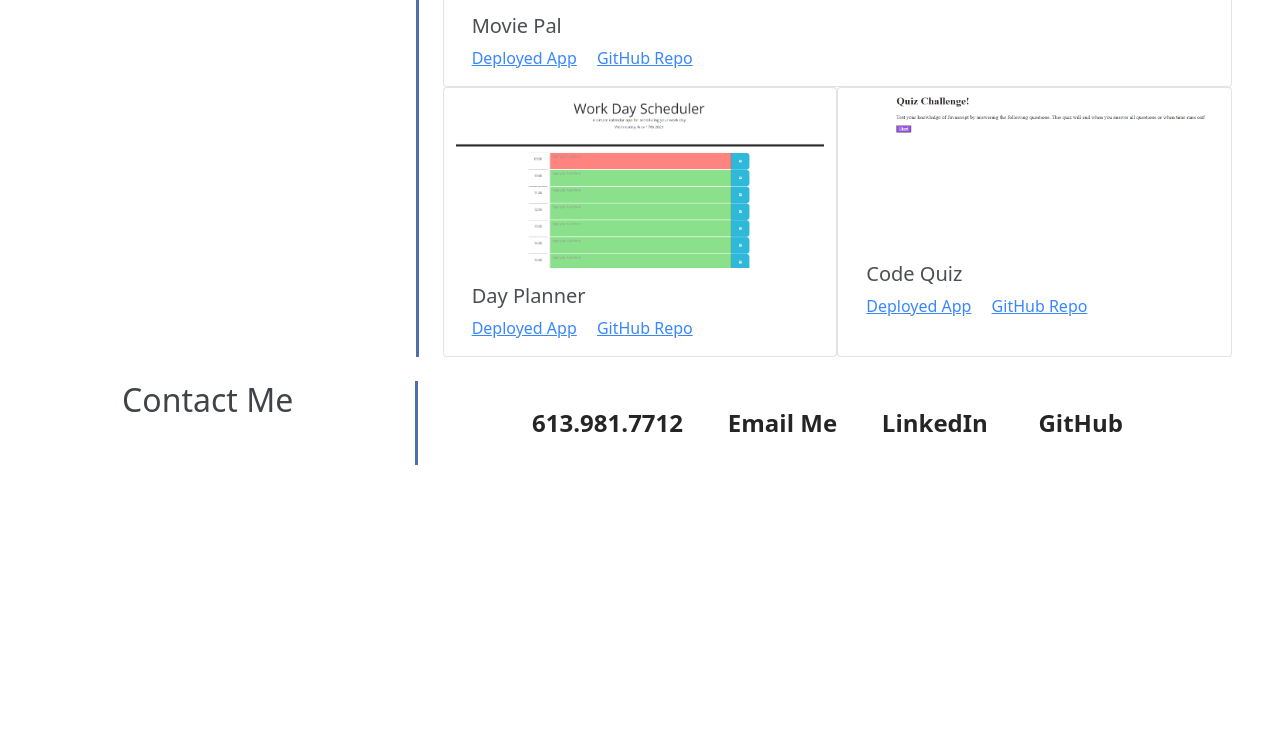
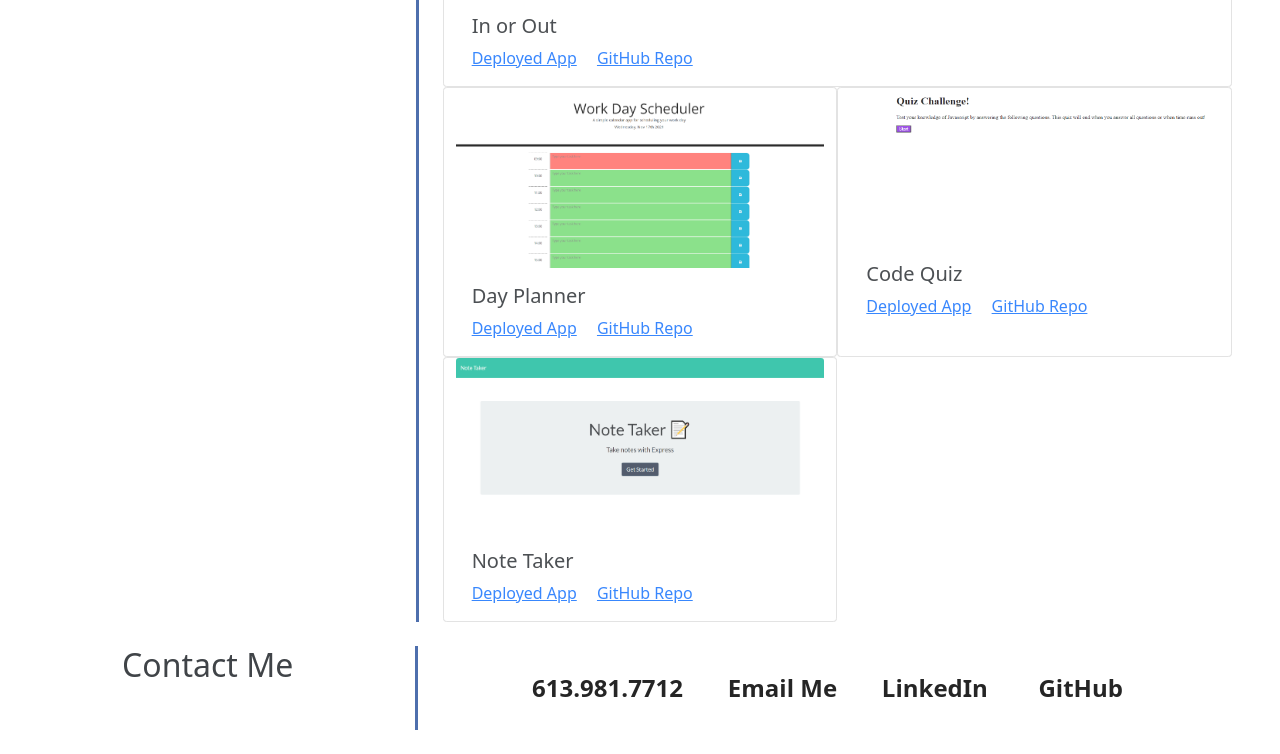
Before and after one commit to aj-pena/old-portfolio3.0, a plain HTML site: page index.html in a window 1280 px wide. Shown: the part 1618-2372 px from the top of the page. Before the commit the page ends 2107 px from the top, so only its background shows below. Drawn offline with nearby package versions, Linux system fonts and the light colour scheme.

Commit message:
added Note Taker card

```diff
--- a/index.html
+++ b/index.html
@@ -73,7 +73,7 @@
                       <div class="card" style="width: 100%;">
                         <img src="./Assets/images/InOrOut.PNG" class="card-img-top big" alt="screenshot of the deployed application's homepage">
                         <div class="card-body">
-                          <h5 class="card-title">Movie Pal</h5>
+                          <h5 class="card-title">In or Out</h5>
                           <a href="https://inout-app.herokuapp.com/" class="card-link">Deployed App</a>
                           <a href="https://github.com/cathytanya/inout.git" class="card-link">GitHub Repo</a>
                         </div>
@@ -97,9 +97,16 @@
                           <a href="https://github.com/aj-pena/Code-Quiz.git" class="card-link">GitHub Repo</a>
                         </div>
                       </div>
+                      <div class="card card-medium" style="width: 50%;">
+                        <img src="./Assets/images/NoteTaker.PNG" class="card-img-top medium" alt="screenshot of the deployed application's homepage">
+                        <div class="card-body">
+                          <h5 class="card-title">Note Taker</h5>
+                          <a href="https://note-taker-ajp.herokuapp.com/" class="card-link">Deployed App</a>
+                          <a href="https://github.com/aj-pena/Note-Taker.git" class="card-link">GitHub Repo</a>
+                        </div>
+                      </div>
                     </div>
-                      <!-- medium apps -->
-                      <div class="row"> <div class="medium"></div> </div>
+
                   </div>
                 </div>
               </div>
```
Also changed, not shown: Assets/images/NoteTaker.PNG (added).
